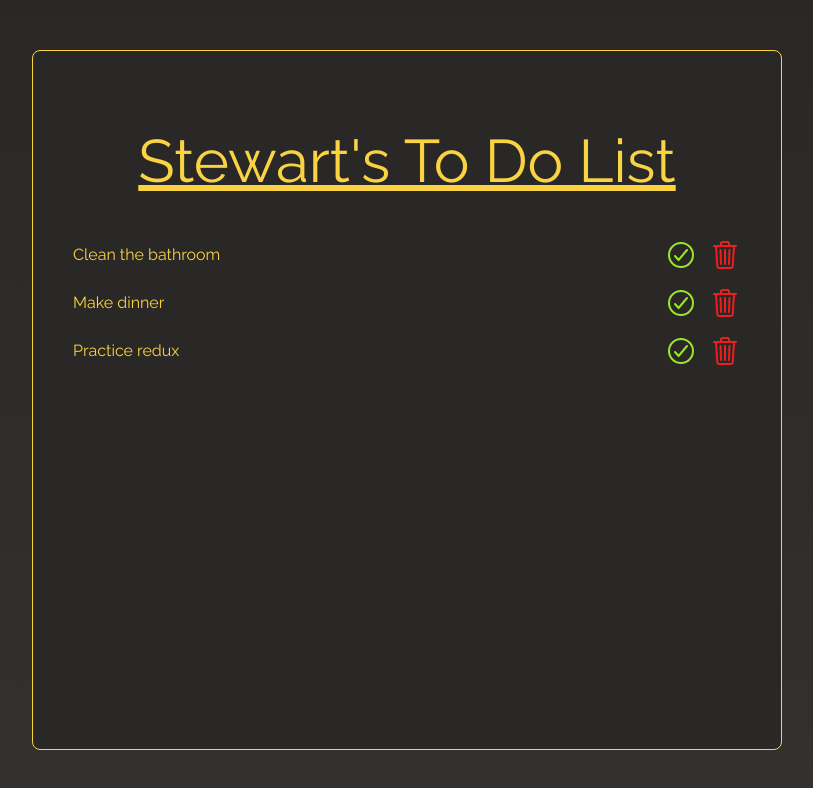
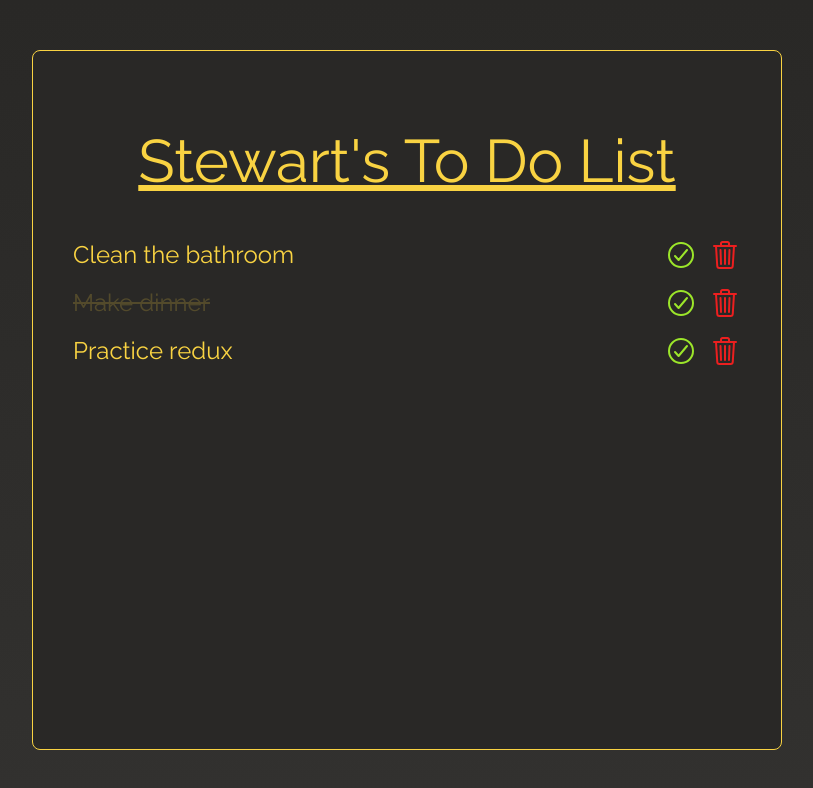
Before and after one commit to Stewie154/Redux-To-Do-List, a React (Create React App) app: page / in a window 1280 px wide. Shown: the top 788 px of the page, without its empty margins (233-1046 px from the left). Built offline with nearby package versions, Linux system fonts and the light colour scheme.

Commit message:
to do text styles

```diff
--- a/src/components/to-do-item/ToDoItem.js
+++ b/src/components/to-do-item/ToDoItem.js
@@ -3,7 +3,7 @@ import React from 'react'
 const ToDoItem = ({ item }) => {
 	return (
 	<div className="flex justify-between items-center py-2">
-		<p>{item.title}</p>
+		<p className={`text-lg md:text-2xl ${item.completed && 'line-through opacity-20'}`}>{item.title}</p>
 		<div className="flex">
 			<img
 				src="/images/icons/checkmark-circle-outline.svg"
```
